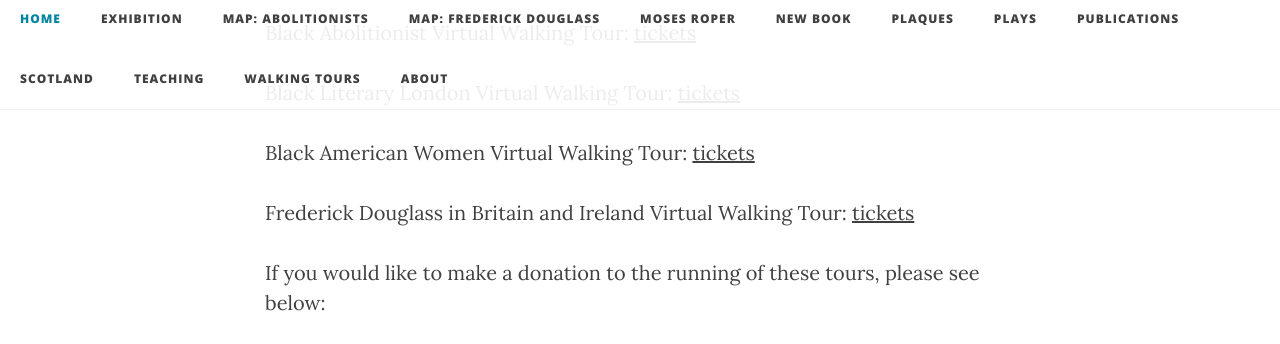
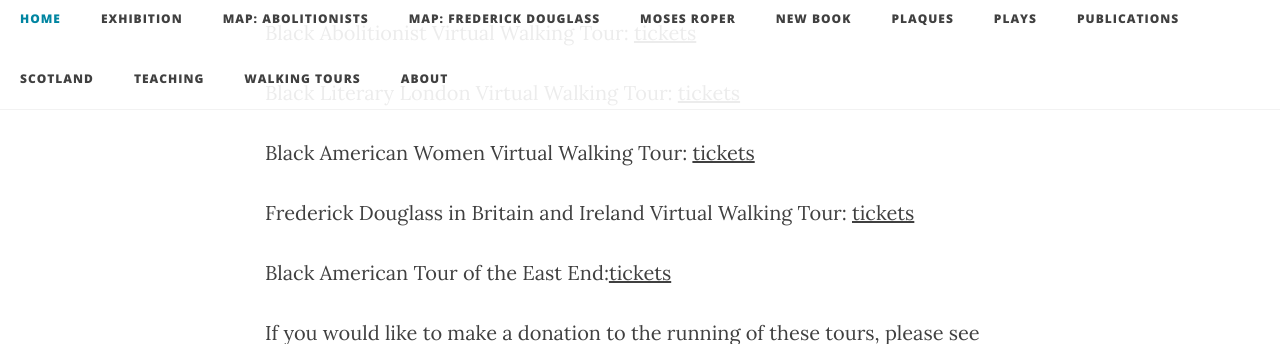
Before and after one commit to FDUK/fduk.github.io, a Jekyll site: the page built from Walking Tours.md, in a window 1280 px wide and 900 px high, scrolled down 705 px, cut to the strip 0-344 px from the top of the window. Built offline with Jekyll 4.4.1, drawn with Linux system fonts in a browser that asks for light colours; nearby versions of some CDN libraries.

Commit message:
Update Walking Tours.md

```diff
--- a/Walking Tours.md
+++ b/Walking Tours.md
@@ -18,6 +18,8 @@
 
 Frederick Douglass in Britain and Ireland Virtual Walking Tour: [tickets](https://virtualtourfrederickdouglassinbritainandireland.eventbrite.co.uk)
 
+Black American Tour of the East End:[tickets]([https://VirtualBlackAmericanEastEnd.eventbrite.co.uk)
+
 If you would like to make a donation to the running of these tours, please see below:
 
 <form action="https://www.paypal.com/cgi-bin/webscr" method="post" target="_top">
```
